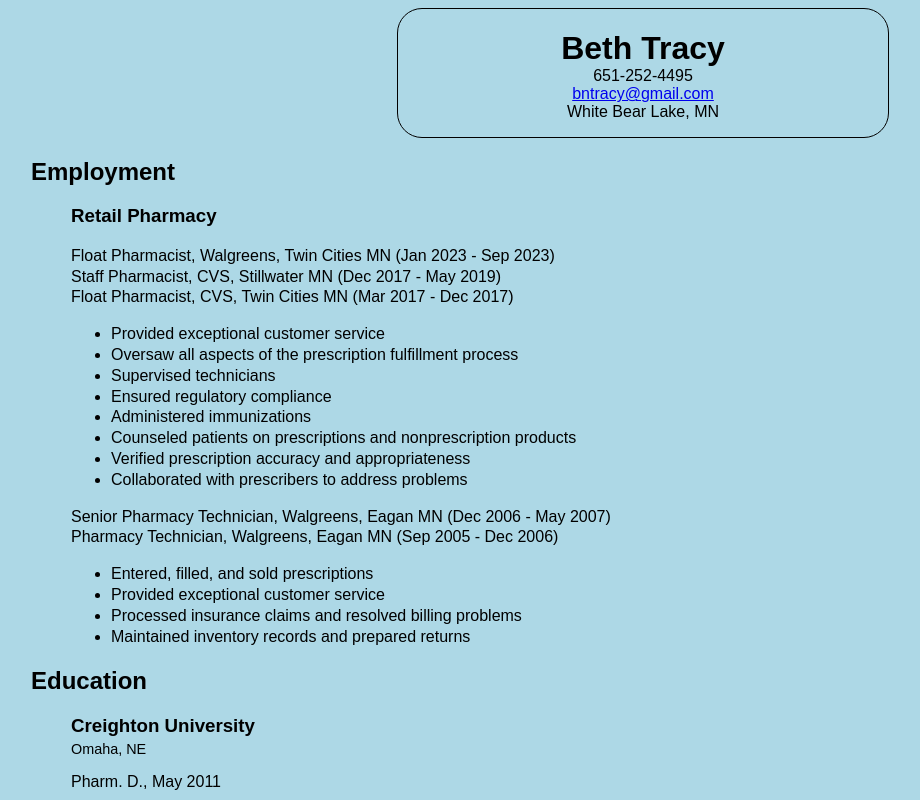
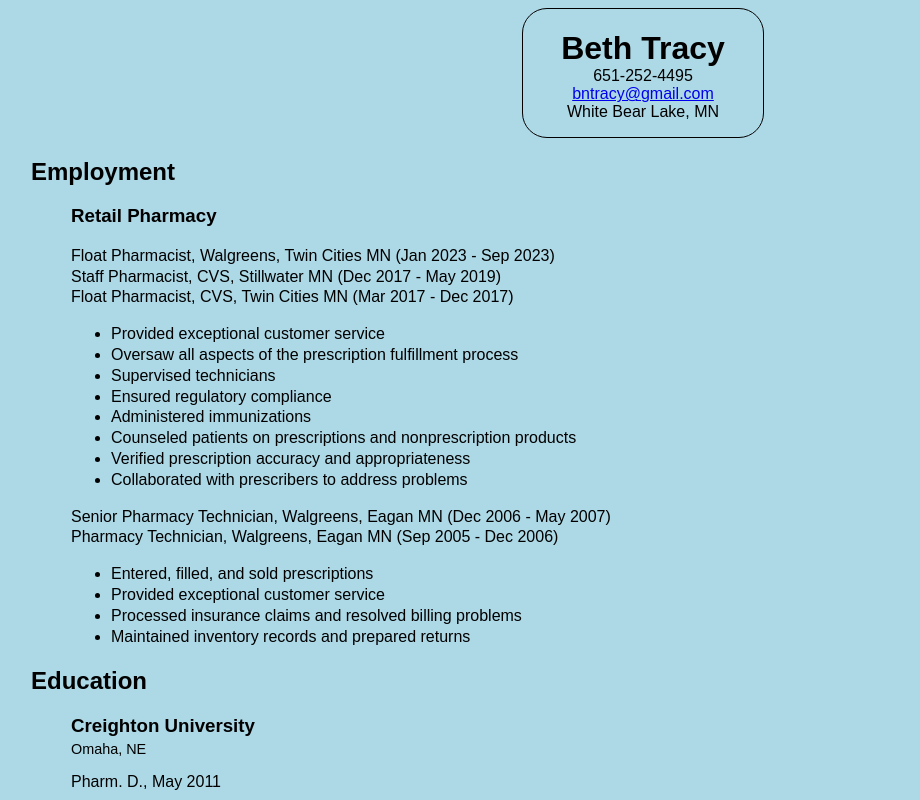
Before and after one commit to bntracy/bntracy.github.io, a plain HTML site: page index.html in a window 1280 px wide. Shown: the top 800 px of the page, without its empty margins (17-937 px from the left). Drawn offline with Linux system fonts and the light colour scheme.

Commit message:
Update style.css

```diff
--- a/style.css
+++ b/style.css
@@ -7,7 +7,7 @@ body {
 .header {
   text-align: center;
   border: 1px solid black;
-  width: 40%;
+  width: 15em;
   margin: auto;
   border-radius: 25px;
 }
```
